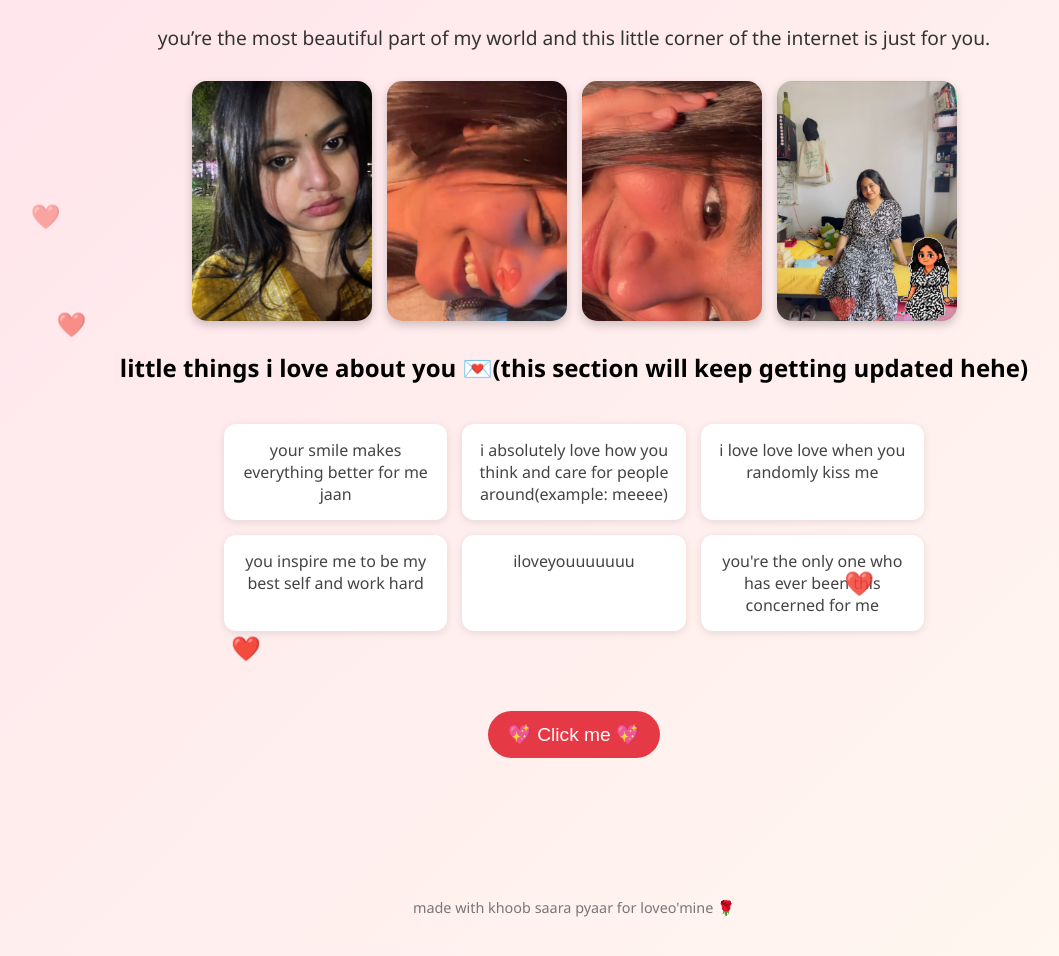
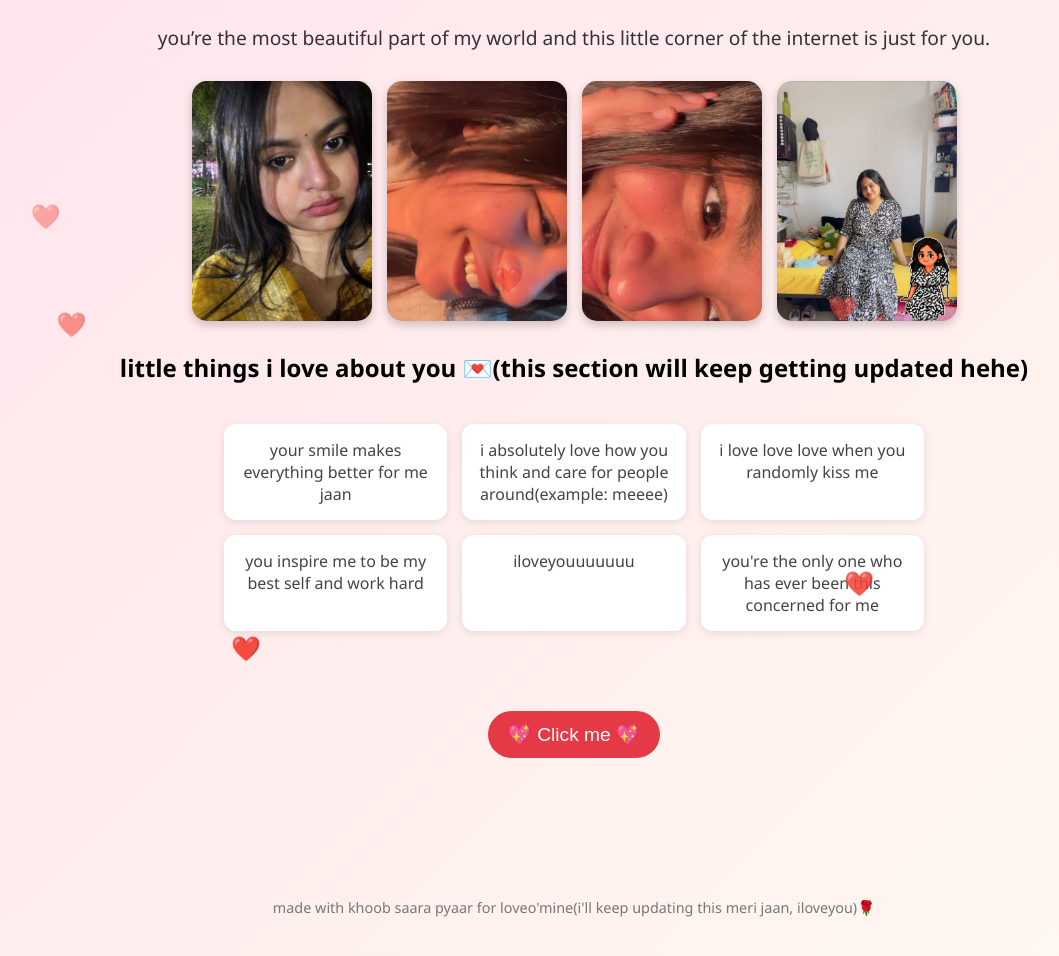
Before and after one commit to sajjadcsai109/for-mariyamm, a plain HTML site: page index.html in a window 1280 px wide. Shown: the part 98-1054 px from the top of the page, without its empty margins (66-1125 px from the left). Drawn offline with Linux system fonts and the light colour scheme.

Commit message:
Update index.html

```diff
--- a/index.html
+++ b/index.html
@@ -142,7 +142,7 @@
   <div id="compliment"></div>
 
   <footer>
-    made with khoob saara pyaar for loveo'mine 🌹
+    made with khoob saara pyaar for loveo'mine(i'll keep updating this meri jaan, iloveyou)🌹
   </footer>
 
   <script>
```
